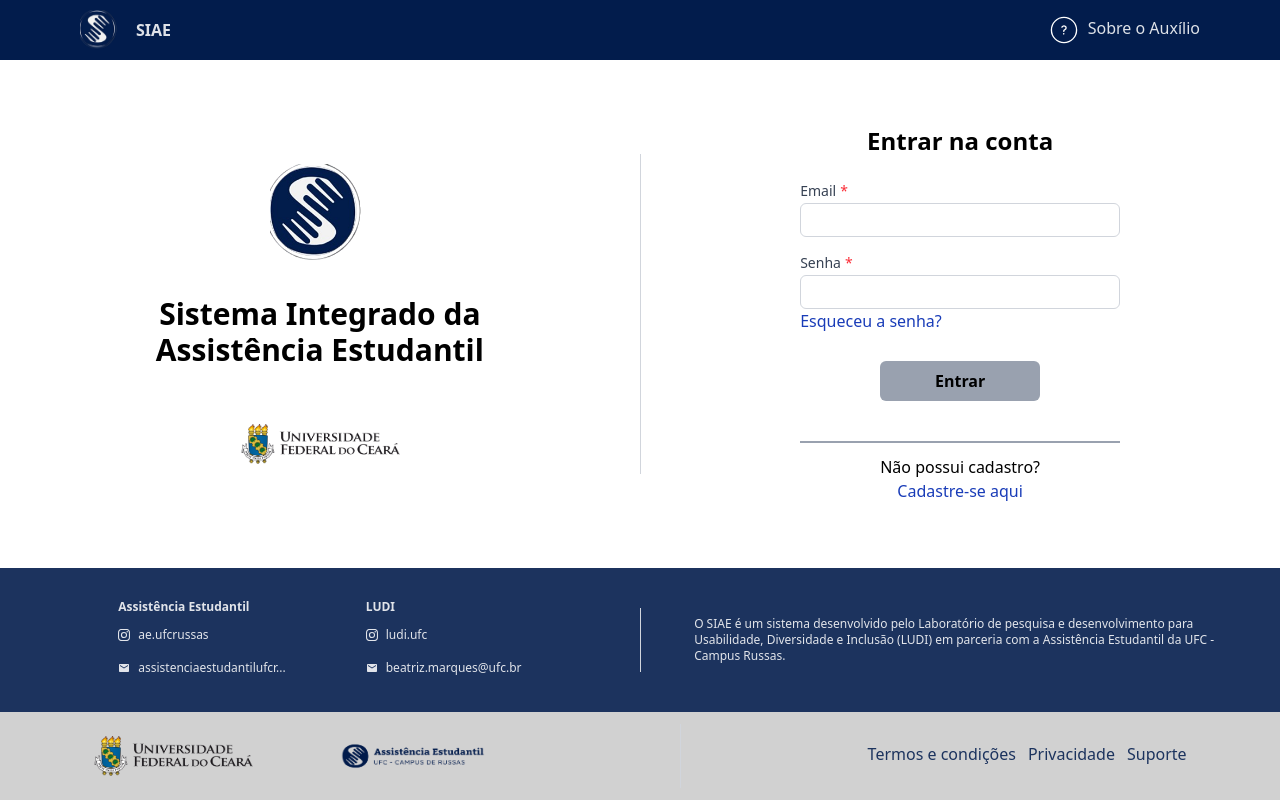
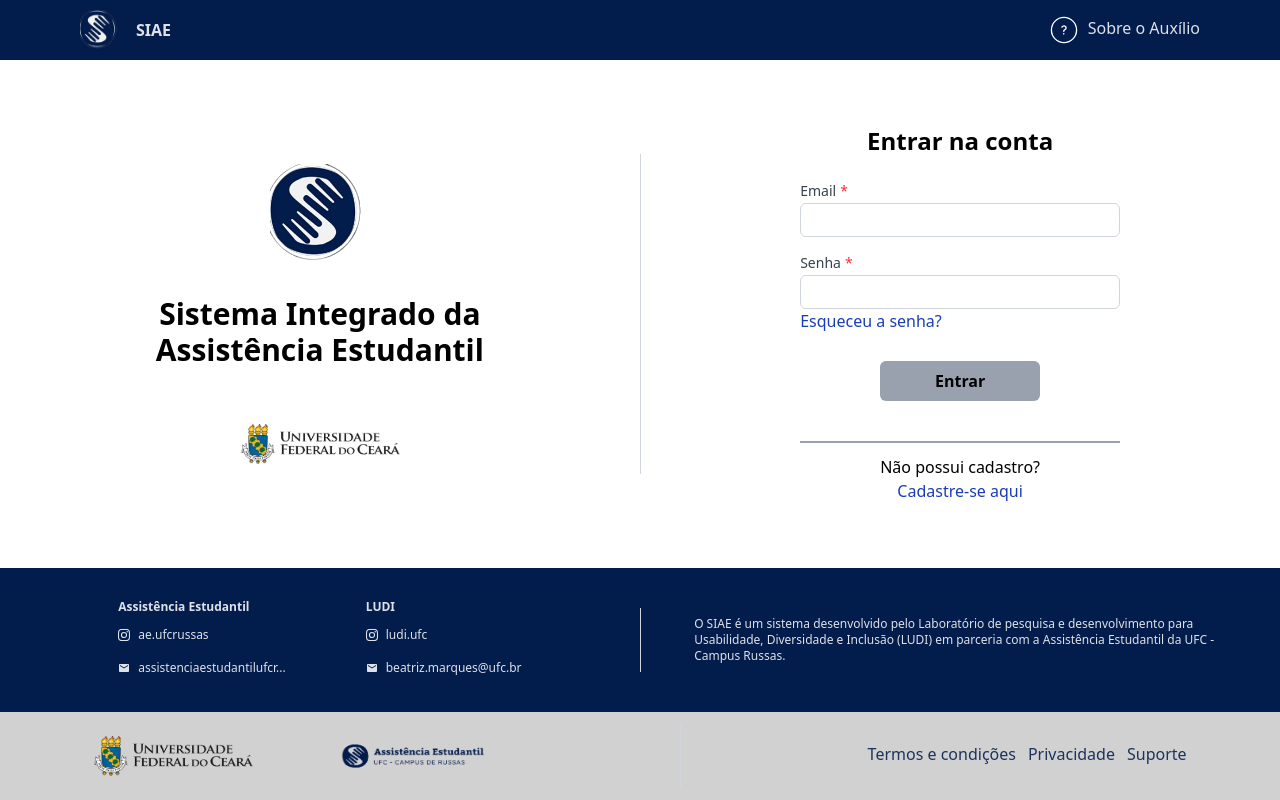
Before and after one commit to natamleao/siae-web, a React (Vite) app: page / in a window 1280 px wide. Built offline with nearby package versions, Linux system fonts and the light colour scheme; no server answers.

Commit message:
fix: igualando cores do header e footer

```diff
--- a/src/components/Footer.tsx
+++ b/src/components/Footer.tsx
@@ -4,7 +4,7 @@
 export function Footer() {
     return (
         <footer className="">
-            <section className="flex flex-row items-center justify-center bg-[#1c335e] text-xs">
+            <section className="flex flex-row items-center justify-center bg-[#021c4c] text-xs">
                 <section className="flex flex-row justify-center items-center space-x-20 font-semibold w-1/2 h-36 max-lg:w-full max-lg:space-x-5">
                     <SocialGroup title="Assistência Estudantil" emailAddress="assistenciaestudantilufcrussas@gmail.com" instagramName="ae.ufcrussas" />
                     <SocialGroup title="LUDI" emailAddress="beatriz.marques@ufc.br" instagramName="ludi.ufc" />
```
